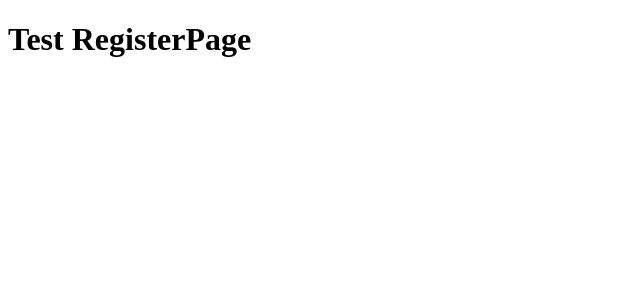
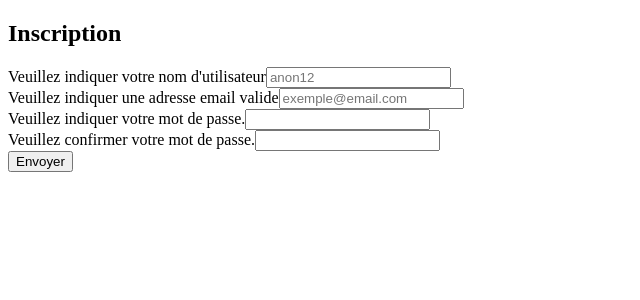
Before and after one commit to Anthony-Hannoteaux/jwt-authentication-fullstack, a React app in the folder frontend/: page /register in a window 1280 px wide. Shown: the top 300 px of the page, without its empty margins (0-640 px from the left). Built offline with nearby package versions, Linux system fonts and the light colour scheme; no server answers; the HTML template or start-up script is replaced by a standard one.

Commit message:
Add register page layout with controlled inputs

```diff
--- a/frontend/src/api/authApi.js
+++ b/frontend/src/api/authApi.js
@@ -61,5 +61,3 @@ export async function getMe(accessToken) {
 
     return data
 }
-
-export default loginUser
--- a/frontend/src/pages/LoginPage.jsx
+++ b/frontend/src/pages/LoginPage.jsx
@@ -7,12 +7,13 @@ import AuthLayout from "../Components/ui/AuthLayout"
 import useForm from "../Hooks/useForm"
 // Import du contexte d'authentification
 import { useAuth } from "../Context/AuthContext"
+
 import { useState } from "react"
 
 export default function LoginPage() {
     const navigate = useNavigate()
 
-    const { user, isAuthenticated, login } = useAuth()
+    const { login } = useAuth()
 
     const { values, handleChange } = useForm({
         email: "",
@@ -75,12 +76,9 @@ export default function LoginPage() {
     }
 
     return (
-        <>
         <AuthLayout
             title={"Connexion :"}
         >
-                {/* Test permettant de vérifier si les données on bien été récupéré depuis le backend */}
-                {isAuthenticated && <p>Utilisateur connecté : {user.username}</p>}
             {errorMsg && <p>{errorMsg}</p>}
             <form onSubmit={handleSubmit}>
                 <Input
@@ -107,6 +105,5 @@ export default function LoginPage() {
                 </Button>
             </form>
         </AuthLayout>
-        </>
     )
 }
--- a/frontend/src/pages/RegisterPage.jsx
+++ b/frontend/src/pages/RegisterPage.jsx
@@ -1,5 +1,70 @@
-export default function NotFoundPage() {
+import AuthLayout from "../Components/ui/AuthLayout"
+import Input from "../Components/ui/Input"
+import Button from "../Components/ui/Button"
+
+import useForm from "../Hooks/useForm"
+
+export default function RegisterPage() {
+
+    const { values, handleChange } = useForm({
+        username: "",
+        email: "",
+        password: "",
+        confirmed_password: "",
+    })
+
+    const handleSubmit = (e) => {
+        e.preventDefault()
+        console.log(values)
+    }
+
     return (
-        <h1>Test RegisterPage</h1>
+        <AuthLayout
+            title={"Inscription"}
+        >
+            <form onSubmit={handleSubmit}>
+                <Input
+                    label={"Veuillez indiquer votre nom d'utilisateur"}
+                    id={"username"}
+                    type={"username"}
+                    value={values.username}
+                    required={false}
+                    placeholder={"anon12"}
+                    onChange={handleChange}
+                />
+                <Input
+                    label={"Veuillez indiquer une adresse email valide"}
+                    id={"email"}
+                    type={"email"}
+                    value={values.email}
+                    required={false}
+                    placeholder={"exemple@email.com"}
+                    onChange={handleChange}
+                />
+                <Input
+                    label={"Veuillez indiquer votre mot de passe."}
+                    id={"password"}
+                    type={"password"}
+                    value={values.password}
+                    required={false}
+                    placeholder={""}
+                    onChange={handleChange}
+                />
+                <Input
+                    label={"Veuillez confirmer votre mot de passe."}
+                    id={"confirmed_password"}
+                    type={"password"}
+                    value={values.confirmed_password}
+                    required={false}
+                    placeholder={""}
+                    onChange={handleChange}
+                />
+                <Button
+                type="submit"
+                >
+                    Envoyer
+                </Button>
+            </form>
+        </AuthLayout>
     )
 }
```
Lines whose indentation alone changed are shown as unchanged.
